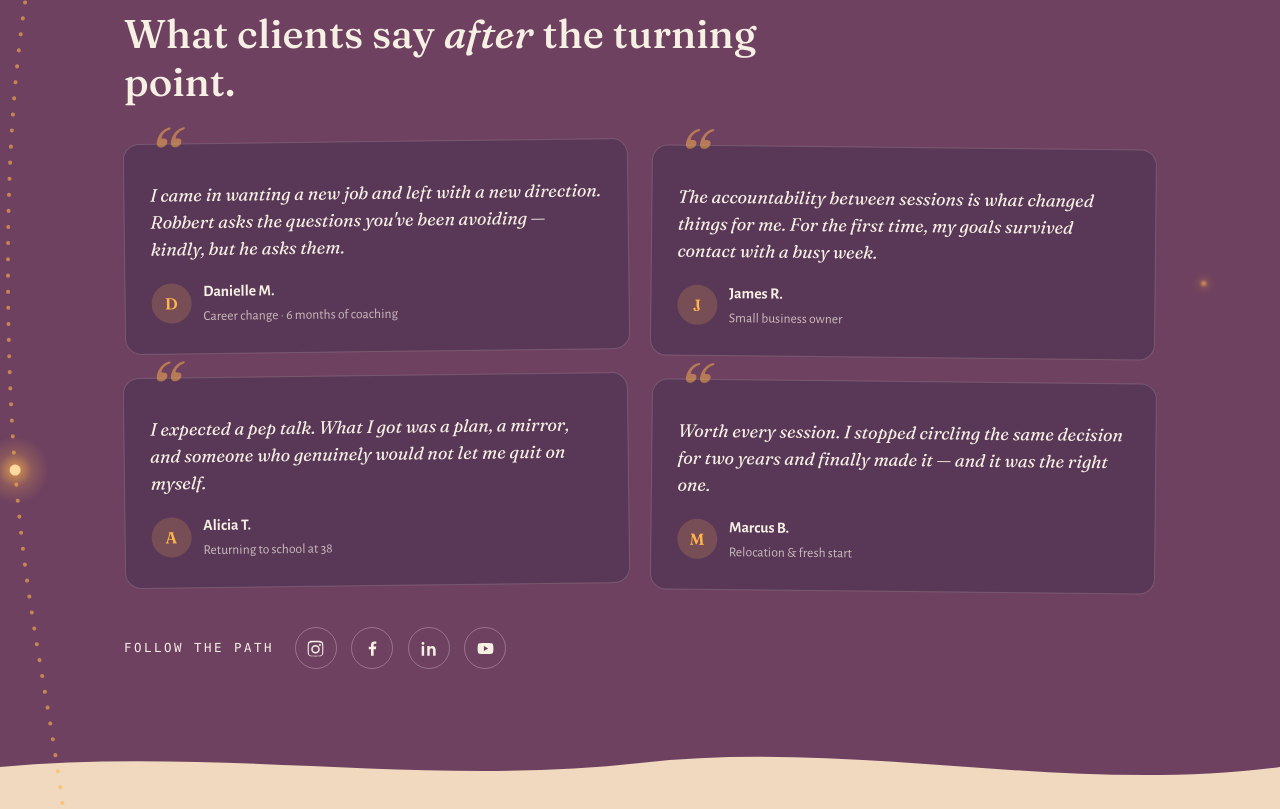
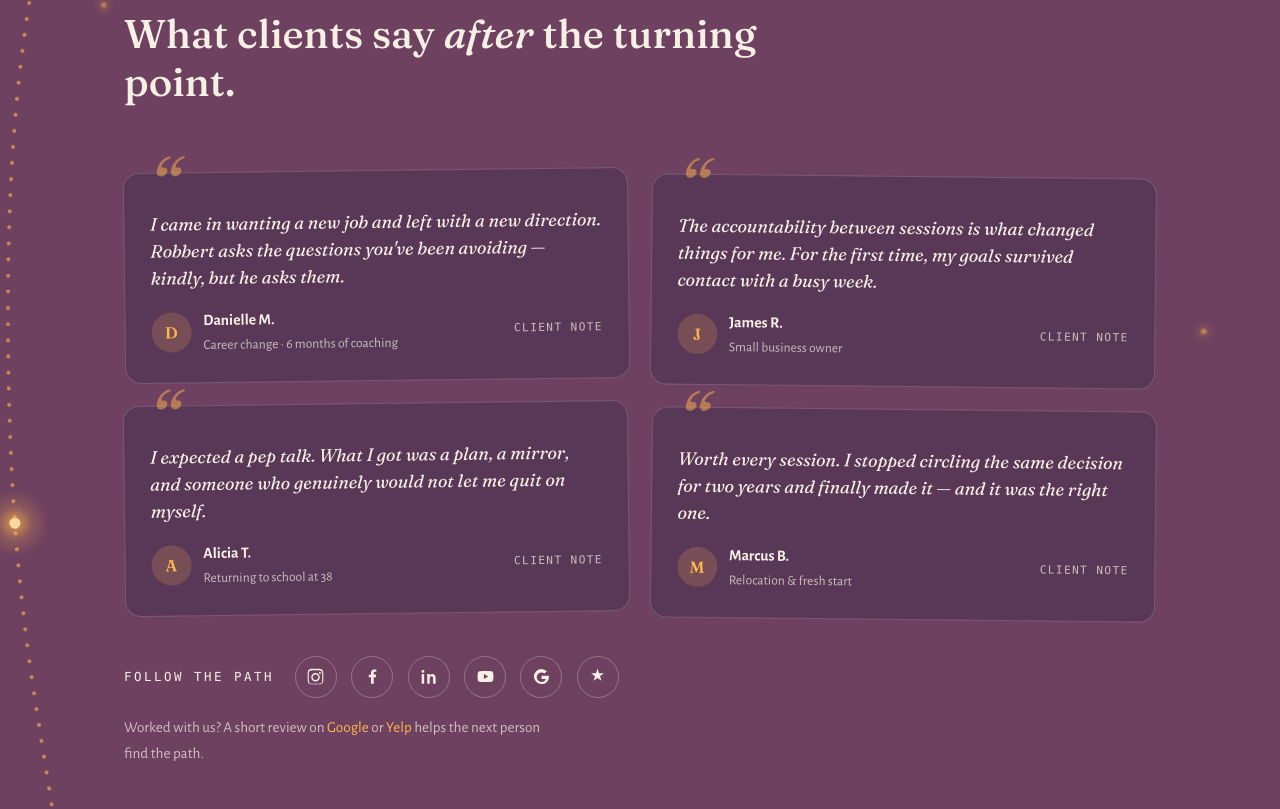
Before and after one commit to WilliamParrish-Michael/the-lit-path, a plain HTML site: page index.html in a window 1280 px wide. Shown: the part 2393-3202 px from the top of the page. Drawn offline with nearby package versions, Linux system fonts and the light colour scheme; a web font is replaced by a local one.

Commit message:
Data-driven testimonials + Google/Yelp + blog post template
- testimonials.js: single edit point for reviews (quote/name/note/
  source/show); home page renders cards from it, source badges shown,
  visitor filter chips appear when sources span >1 platform
- Google + Yelp added to the social/review row and as testimonial
  sources; review CTA line under socials (URLs TODO)
- blog/_template.html: copy-and-fill template with step-by-step
  publishing instructions in the header comment
- README: how-to sections for blog posts and testimonials

Co-Authored-By: Claude Fable 5 <noreply@anthropic.com>
Claude-Session: https://claude.ai/code/session_012K2FwKvQ5rScaQHe2MkzMD

```diff
--- /dev/null
+++ b/blog/_template.html
@@ -0,0 +1,97 @@
+<!DOCTYPE html>
+<!-- ============================================================
+     BLOG POST TEMPLATE — how to publish a new field note:
+     1. Copy this file, rename it to a short slug:
+          blog/my-post-title.html   (lowercase, hyphens, no spaces)
+     2. Replace every ALL-CAPS placeholder below (POST TITLE,
+        POST DESCRIPTION, MONTH YEAR, SLUG, and the article body).
+     3. Add a matching card to blog.html (copy an existing .bcard
+        block) and, if it should be one of the three featured on
+        the home page, swap a card in index.html's #notes section.
+     4. Add the post URL to sitemap.xml (copy an existing line).
+     5. Commit and push to main — GitHub Pages publishes it
+        automatically in about a minute.
+     This file starts with an underscore so it sorts first and is
+     obviously not a real post. Do not link to it.
+     ============================================================ -->
+<html lang="en">
+<head>
+<meta charset="UTF-8" />
+<meta name="viewport" content="width=device-width, initial-scale=1.0" />
+<title>POST TITLE — The Lit Path</title>
+<meta name="description" content="POST DESCRIPTION — one or two sentences, under 160 characters, used by search engines." />
+<link rel="icon" type="image/svg+xml" href="../favicon.svg" />
+<meta property="og:type" content="article" />
+<meta property="og:site_name" content="The Lit Path" />
+<meta property="og:title" content="POST TITLE" />
+<meta property="og:description" content="POST DESCRIPTION" />
+<meta property="og:url" content="https://williamparrish-michael.github.io/the-lit-path/blog/SLUG.html" />
+<link rel="preconnect" href="https://fonts.googleapis.com" />
+<link rel="preconnect" href="https://fonts.gstatic.com" crossorigin />
+<link href="https://fonts.googleapis.com/css2?family=Fraunces:ital,wght@0,400;0,500;0,600;1,400;1,500&family=Alegreya+Sans:wght@400;500;700&family=Spline+Sans+Mono:wght@500&display=swap" rel="stylesheet" />
+<link rel="stylesheet" href="../styles.css" />
+</head>
+<body>
+
+  <div class="topbar">
+    <div class="wrap">
+      <a href="../index.html" class="brand" aria-label="The Lit Path home">
+        <svg class="brand-flame" viewBox="0 0 32 32" aria-hidden="true">
+          <defs>
+            <linearGradient id="lpg" x1="0" y1="1" x2="0" y2="0">
+              <stop offset="0" stop-color="#E2703A"/><stop offset="1" stop-color="#FFB44D"/>
+            </linearGradient>
+          </defs>
+          <path d="M7 29.5 C 17 27.5, 23.5 24.5, 16.5 21.5 C 10 18.7, 12 16.8, 16 15.6" fill="none" stroke="url(#lpg)" stroke-width="2.4" stroke-linecap="round" stroke-dasharray="0.1 4.6"/>
+          <path d="M16 1.5c1.9 3.2 5.4 5.2 5.4 9.4a5.4 5.4 0 1 1-10.8 0c0-2.3 1.1-3.9 2.4-5.5.4 1.2 1 2 1.9 2.7-.5-2.2-.3-4.1 1.1-6.6z" fill="url(#lpg)"/>
+        </svg>
+        <span class="brand-text">The <em>Lit</em> Path</span>
+      </a>
+      <nav class="navlinks" aria-label="Primary">
+        <a href="../index.html#about">About</a>
+        <a href="../index.html#work">How it works</a>
+        <a href="../blog.html">Blog</a>
+        <a href="../index.html#contact">Contact</a>
+      </nav>
+    </div>
+  </div>
+
+  <main>
+    <header class="article-hero">
+      <div class="wrap">
+        <p class="hero-eyebrow">Field note · MONTH YEAR</p>
+        <h1>POST TITLE</h1>
+      </div>
+    </header>
+
+    <article class="article-body">
+      <div class="wrap">
+        <p>Opening paragraph. Use <strong>&lt;strong&gt;</strong> for emphasis.</p>
+
+        <h2>A section heading</h2>
+        <p>Section text. Paragraphs are plain &lt;p&gt; tags.</p>
+        <ul>
+          <li><strong>Lists work too.</strong> Copy the pattern from any published post.</li>
+        </ul>
+
+        <div class="article-cta">
+          <p>One-line question that connects the post to coaching?</p>
+          <a class="btn btn-primary" href="../index.html#contact">Book a free discovery call</a>
+        </div>
+      </div>
+    </article>
+  </main>
+
+  <footer>
+    <div class="wrap">
+      <p class="foot-tag">The path is always there. Sometimes it just needs light.</p>
+      <div class="footline">
+        <span>© <span id="yr">2026</span> The Lit Path · Life coaching</span>
+        <span><a href="../privacy.html">Privacy</a> · <a href="../terms.html">Terms</a> · <a href="../blog.html">Blog</a> · <a href="../index.html">Home</a></span>
+      </div>
+    </div>
+  </footer>
+
+  <script>document.getElementById('yr').textContent = new Date().getFullYear();</script>
+</body>
+</html>
--- a/index.html
+++ b/index.html
@@ -163,42 +163,11 @@
       <div class="wrap">
         <p class="wp-marker"><span class="wp-dot"></span>Waypoint 03 · Voices from the path</p>
         <h2 class="sec-h">What clients say <em>after</em> the turning point.</h2>
-        <!-- ============================================================
-             SAMPLE TESTIMONIALS — placeholder content written by the site
-             builder. Replace each card below with a real client review
-             (with the client's written permission) before promoting the
-             site. Keep the same markup: blockquote + .t-who block.
-             ============================================================ -->
-        <div class="tgrid">
-          <article class="tcard">
-            <blockquote>I came in wanting a new job and left with a new direction. Robbert asks the questions you've been avoiding — kindly, but he asks them.</blockquote>
-            <div class="t-who">
-              <span class="t-avatar" aria-hidden="true">D</span>
-              <div><p class="t-name">Danielle M.</p><p class="t-note">Career change · 6 months of coaching</p></div>
-            </div>
-          </article>
-          <article class="tcard">
-            <blockquote>The accountability between sessions is what changed things for me. For the first time, my goals survived contact with a busy week.</blockquote>
-            <div class="t-who">
-              <span class="t-avatar" aria-hidden="true">J</span>
-              <div><p class="t-name">James R.</p><p class="t-note">Small business owner</p></div>
-            </div>
-          </article>
-          <article class="tcard">
-            <blockquote>I expected a pep talk. What I got was a plan, a mirror, and someone who genuinely would not let me quit on myself.</blockquote>
-            <div class="t-who">
-              <span class="t-avatar" aria-hidden="true">A</span>
-              <div><p class="t-name">Alicia T.</p><p class="t-note">Returning to school at 38</p></div>
-            </div>
-          </article>
-          <article class="tcard">
-            <blockquote>Worth every session. I stopped circling the same decision for two years and finally made it — and it was the right one.</blockquote>
-            <div class="t-who">
-              <span class="t-avatar" aria-hidden="true">M</span>
-              <div><p class="t-name">Marcus B.</p><p class="t-note">Relocation &amp; fresh start</p></div>
-            </div>
-          </article>
-        </div>
+        <!-- Testimonials render from testimonials.js — edit THAT file to
+             add/hide reviews. Filter buttons appear automatically when
+             reviews come from more than one source (Google, Yelp, …). -->
+        <div class="tfilter" id="tfilter" role="group" aria-label="Filter testimonials by source" hidden></div>
+        <div class="tgrid" id="tgrid"></div>
 
         <div class="socials">
           <span class="socials-label">Follow the path</span>
@@ -215,7 +184,16 @@
           <a class="soc" href="#" aria-label="The Lit Path on YouTube (link coming soon)">
             <svg viewBox="0 0 24 24" aria-hidden="true"><path d="M21.6 7.2a2.5 2.5 0 0 0-1.8-1.8C18.2 5 12 5 12 5s-6.2 0-7.8.4A2.5 2.5 0 0 0 2.4 7.2 26 26 0 0 0 2 12c0 1.6.1 3.2.4 4.8a2.5 2.5 0 0 0 1.8 1.8c1.6.4 7.8.4 7.8.4s6.2 0 7.8-.4a2.5 2.5 0 0 0 1.8-1.8c.3-1.6.4-3.2.4-4.8s-.1-3.2-.4-4.8zM10 15.2V8.8l5.4 3.2-5.4 3.2z"/></svg>
           </a>
+          <a class="soc" href="#" aria-label="The Lit Path on Google (link coming soon)">
+            <svg viewBox="0 0 24 24" aria-hidden="true"><path d="M21.35 11.1H12v3.9h5.4c-.55 2.4-2.6 3.9-5.4 3.9a6 6 0 1 1 0-12c1.5 0 2.9.55 3.95 1.45l2.85-2.85A9.6 9.6 0 0 0 12 2.4a9.6 9.6 0 1 0 0 19.2c5.5 0 9.4-3.9 9.4-9.4 0-.37-.02-.74-.05-1.1z"/></svg>
+          </a>
+          <a class="soc" href="#" aria-label="The Lit Path on Yelp (link coming soon)">
+            <svg viewBox="0 0 24 24" aria-hidden="true"><path d="M12 2l1.9 5.9 6.2.1-5 3.6 1.9 5.9L12 13.8l-5 3.7 1.9-5.9-5-3.6 6.2-.1z"/></svg>
+          </a>
         </div>
+        <!-- TODO: replace "#" with the client's Google Business Profile review
+             link and Yelp business page when provided -->
+        <p class="review-cta">Worked with us? A short review on <a href="#">Google</a> or <a href="#">Yelp</a> helps the next person find the path.</p>
       </div>
     </section>
 
@@ -303,8 +281,72 @@
     </div>
   </footer>
 
+  <script src="testimonials.js"></script>
   <script>
     document.getElementById('yr').textContent = new Date().getFullYear();
+
+    /* Testimonials: render cards from testimonials.js, with source badges
+       and (when reviews come from more than one source) filter buttons. */
+    (function () {
+      var grid = document.getElementById('tgrid');
+      if (!grid || typeof TESTIMONIALS === 'undefined') return;
+      var LABELS = { google: 'Google', yelp: 'Yelp', instagram: 'Instagram', facebook: 'Facebook', direct: 'Client note' };
+      var ICONS = {
+        google: '<svg viewBox="0 0 24 24" aria-hidden="true"><path fill="currentColor" d="M21.35 11.1H12v3.9h5.4c-.55 2.4-2.6 3.9-5.4 3.9a6 6 0 1 1 0-12c1.5 0 2.9.55 3.95 1.45l2.85-2.85A9.6 9.6 0 0 0 12 2.4a9.6 9.6 0 1 0 0 19.2c5.5 0 9.4-3.9 9.4-9.4 0-.37-.02-.74-.05-1.1z"/></svg>',
+        yelp: '<svg viewBox="0 0 24 24" aria-hidden="true"><path fill="currentColor" d="M12 2l1.9 5.9 6.2.1-5 3.6 1.9 5.9L12 13.8l-5 3.7 1.9-5.9-5-3.6 6.2-.1z"/></svg>'
+      };
+      var shown = TESTIMONIALS.filter(function (t) { return t.show; });
+      var current = 'all';
+
+      function card(t) {
+        var art = document.createElement('article'); art.className = 'tcard';
+        var q = document.createElement('blockquote'); q.textContent = t.quote;
+        art.appendChild(q);
+        var who = document.createElement('div'); who.className = 't-who';
+        var av = document.createElement('span'); av.className = 't-avatar';
+        av.setAttribute('aria-hidden', 'true'); av.textContent = (t.name || '?').charAt(0);
+        var meta = document.createElement('div');
+        var n = document.createElement('p'); n.className = 't-name'; n.textContent = t.name;
+        meta.appendChild(n);
+        if (t.note) { var note = document.createElement('p'); note.className = 't-note'; note.textContent = t.note; meta.appendChild(note); }
+        who.appendChild(av); who.appendChild(meta);
+        if (t.source && LABELS[t.source]) {
+          var src = document.createElement('span'); src.className = 't-src';
+          if (ICONS[t.source]) src.innerHTML = ICONS[t.source];
+          var word = document.createElement('span'); word.textContent = LABELS[t.source];
+          src.appendChild(word);
+          who.appendChild(src);
+        }
+        art.appendChild(who);
+        return art;
+      }
+
+      function render() {
+        grid.innerHTML = '';
+        shown.filter(function (t) { return current === 'all' || t.source === current; })
+             .forEach(function (t) { grid.appendChild(card(t)); });
+      }
+
+      var bar = document.getElementById('tfilter');
+      var sources = [];
+      shown.forEach(function (t) { if (t.source && sources.indexOf(t.source) < 0) sources.push(t.source); });
+      if (bar && sources.length > 1) {
+        bar.hidden = false;
+        ['all'].concat(sources).forEach(function (s) {
+          var b = document.createElement('button'); b.type = 'button';
+          b.className = 'tchip' + (s === 'all' ? ' active' : '');
+          b.textContent = s === 'all' ? 'All' : (LABELS[s] || s);
+          b.addEventListener('click', function () {
+            current = s;
+            bar.querySelectorAll('.tchip').forEach(function (x) { x.classList.remove('active'); });
+            b.classList.add('active');
+            render();
+          });
+          bar.appendChild(b);
+        });
+      }
+      render();
+    })();
     (function () {
       var reduce = window.matchMedia('(prefers-reduced-motion: reduce)').matches;
       var risers = document.querySelectorAll('.rise');
--- a/styles.css
+++ b/styles.css
@@ -293,6 +293,28 @@ main { position: relative; }
 .t-name { font-weight: 700; font-size: 0.98rem; }
 .t-note { font-size: 0.85rem; color: var(--cream-dim); }
 
+/* Testimonial filter chips (appear when reviews span multiple sources) */
+.tfilter { display: flex; gap: 0.6rem; margin-top: 1.8rem; flex-wrap: wrap; }
+.tchip {
+  font-family: var(--trail); font-size: 0.75rem; letter-spacing: 0.14em;
+  text-transform: uppercase; padding: 0.45rem 1.05rem; border-radius: 999px;
+  border: 1px solid rgba(246, 239, 227, 0.3); background: transparent;
+  color: var(--cream-dim); cursor: pointer;
+  transition: border-color 0.15s ease, color 0.15s ease, background 0.15s ease;
+}
+.tchip:hover { border-color: var(--lamplight); color: var(--lamplight); }
+.tchip.active { background: var(--lamplight); border-color: var(--lamplight); color: var(--night); }
+
+/* Source badge on a testimonial card (Google, Yelp, …) */
+.t-src {
+  margin-left: auto; display: flex; align-items: center; gap: 0.35rem;
+  font-family: var(--trail); font-size: 0.7rem; letter-spacing: 0.12em;
+  text-transform: uppercase; color: var(--cream-dim);
+}
+.t-src svg { width: 14px; height: 14px; }
+
+.review-cta { margin-top: 1.1rem; font-size: 0.95rem; color: var(--cream-dim); max-width: 52ch; }
+
 /* ---------- Socials ---------- */
 
 .socials { display: flex; gap: 0.9rem; align-items: center; flex-wrap: wrap; margin-top: 2.6rem; }
--- /dev/null
+++ b/testimonials.js
@@ -0,0 +1,64 @@
+/* ============================================================
+   The Lit Path — testimonials data
+   This is the ONLY file to edit when adding, hiding, or removing
+   testimonials. The home page reads this list and renders the
+   cards automatically.
+
+   Fields per entry:
+     quote   (required)  The testimonial text, plain text.
+     name    (required)  Display name, e.g. "Danielle M." — use
+                         first name + last initial unless the
+                         client has written permission for more.
+     note    (optional)  Small line under the name, e.g.
+                         "Career change · 6 months of coaching".
+     source  (required)  Where the review came from. One of:
+                         "google" | "yelp" | "instagram" |
+                         "facebook" | "direct"
+                         Shown as a badge on the card. When more
+                         than one source is present, visitors get
+                         filter buttons (All / Google / Yelp / …).
+     show    (required)  true  = displayed on the site
+                         false = kept here but hidden (easy way to
+                         rotate reviews without deleting them).
+     sample  (optional)  true marks placeholder content written by
+                         the site builder. DELETE or replace all
+                         sample entries once real reviews exist.
+
+   Only publish real client reviews with the client's written
+   permission.
+   ============================================================ */
+
+const TESTIMONIALS = [
+  {
+    quote: "I came in wanting a new job and left with a new direction. Robbert asks the questions you've been avoiding — kindly, but he asks them.",
+    name: "Danielle M.",
+    note: "Career change · 6 months of coaching",
+    source: "direct",
+    show: true,
+    sample: true
+  },
+  {
+    quote: "The accountability between sessions is what changed things for me. For the first time, my goals survived contact with a busy week.",
+    name: "James R.",
+    note: "Small business owner",
+    source: "direct",
+    show: true,
+    sample: true
+  },
+  {
+    quote: "I expected a pep talk. What I got was a plan, a mirror, and someone who genuinely would not let me quit on myself.",
+    name: "Alicia T.",
+    note: "Returning to school at 38",
+    source: "direct",
+    show: true,
+    sample: true
+  },
+  {
+    quote: "Worth every session. I stopped circling the same decision for two years and finally made it — and it was the right one.",
+    name: "Marcus B.",
+    note: "Relocation & fresh start",
+    source: "direct",
+    show: true,
+    sample: true
+  }
+];
```
Also changed, not shown: README.md.
